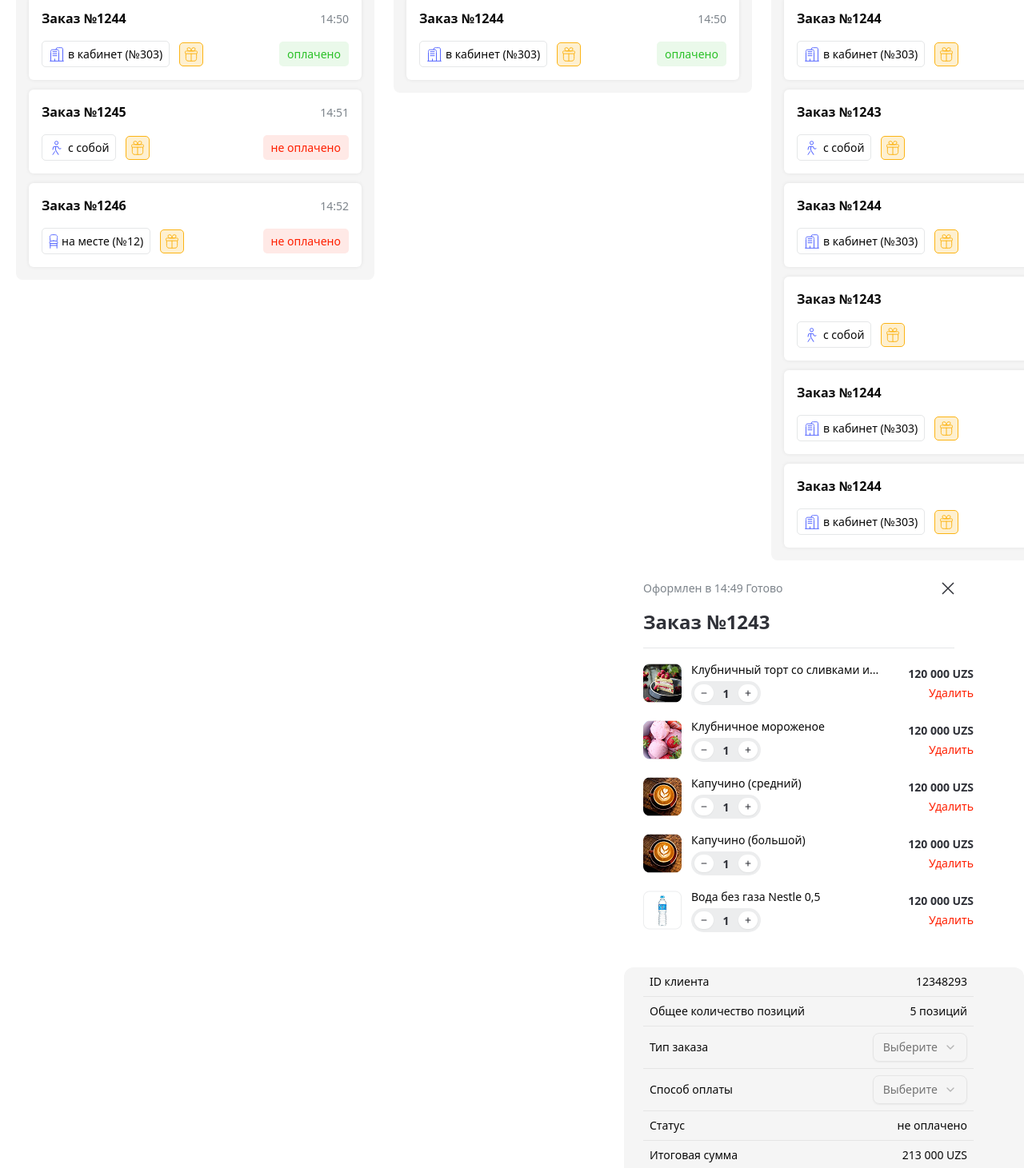
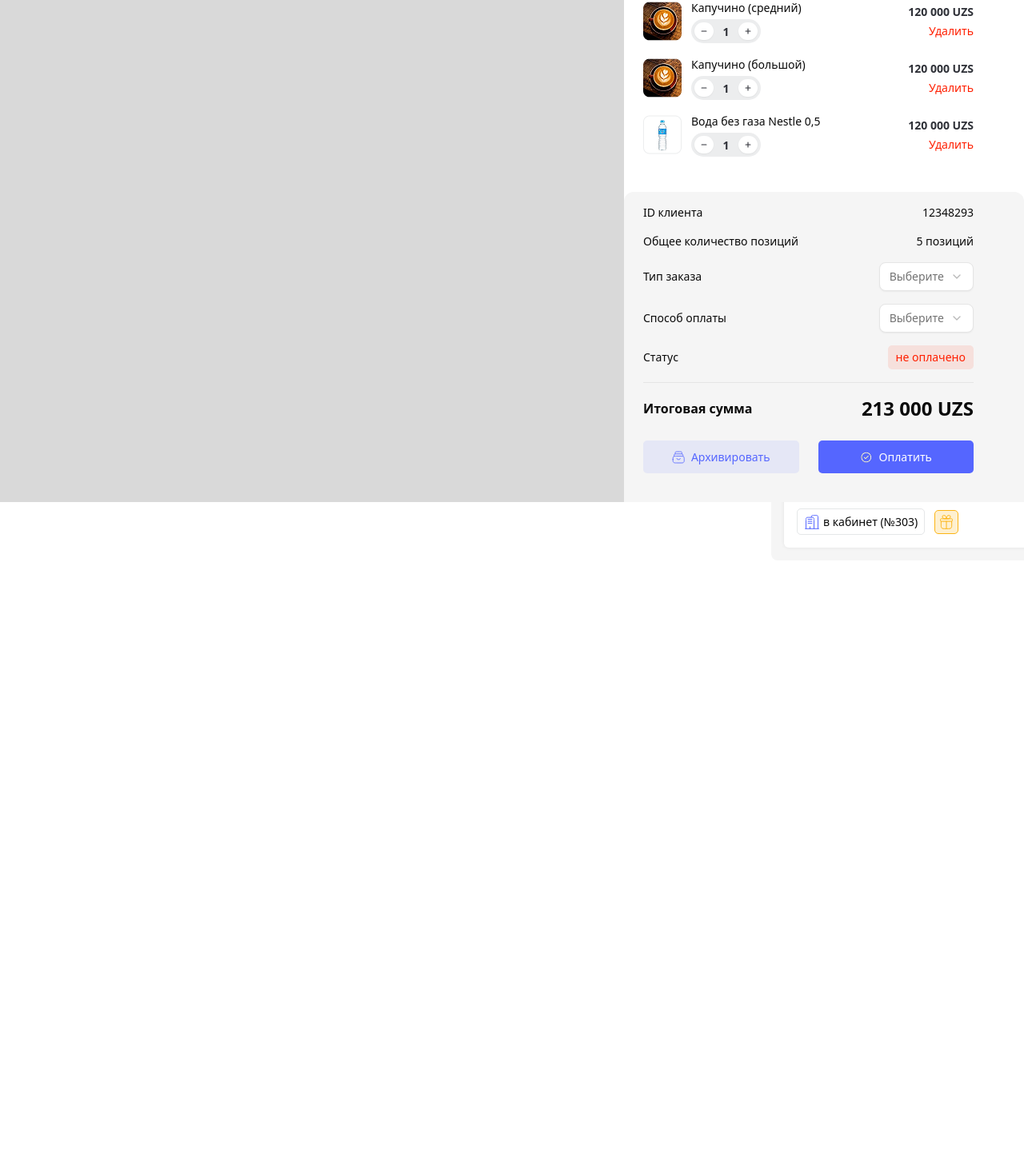
Before and after one commit to soliha10/u-cafe, a React (Vite) app: page /all-order in a window 1280 px wide. Shown: the part 371-1832 px from the top of the page at 80% size. After the commit the page ends 1072 px from the top, so only its background shows below. Built offline with nearby package versions, Linux system fonts and the light colour scheme.

Commit message:
Add modal

```diff
--- a/src/assets/icons/check.tsx
+++ b/src/assets/icons/check.tsx
@@ -2,8 +2,8 @@ const Check = () => {
 	return (
 		<svg
 			xmlns='http://www.w3.org/2000/svg'
-			width='21'
-			height='20'
+			width='30'
+			height='30'
 			viewBox='0 0 21 20'
 			fill='none'
 		>
--- a/src/components/all-order/all-order-body/all-order-body.tsx
+++ b/src/components/all-order/all-order-body/all-order-body.tsx
@@ -5,11 +5,12 @@ import { Label } from '../../ui/label';
 import NewOrders from './new-orders';
 import InProcessOrders from './in-process-orders';
 import Delivered from './delivered';
+import ChooseItem from '../choose-item/choose-item';
 
 export default function AllOrderBody() {
 	return (
 		<main>
-			<section className='border-b border-[#7d858b33]'>
+			<section className='border-b border-[#7d858b33] relative '>
 				<div className='w-full max-w-[1432px] px-5 mx-auto '>
 					<div className='flex items-center justify-between py-[15px] '>
 						<h1 className='text-2xl font-semibold text-[#2F3138]  '>
@@ -34,7 +35,7 @@ export default function AllOrderBody() {
 								<Label htmlFor='terms' className='text-[#2F3138] me-6'>
 									не оплаченные
 								</Label>
-								<Button variant={'checkbox'} size={'checkbox'}>
+								<Button variant={'checkbox'} size={'create'}>
 									<AddIcon />
 									Создать заказ
 								</Button>
@@ -42,17 +43,20 @@ export default function AllOrderBody() {
 						</div>
 					</div>
 				</div>
+				<ChooseItem/>
+
 			</section>
 
-			<section>
+			<section >
 				<div className='w-full max-w-[1432px] px-5 mx-auto '>
-					<div className='flex items-start gap-6'>
+					<div className='flex items-start gap-6 '>
 					<NewOrders/>
 					<InProcessOrders/>
 					<Delivered/>
 					</div>
 				</div>
 			</section>
+
 		</main>
 	);
 }
--- a/src/components/all-order/choose-item/choose-item.tsx
+++ b/src/components/all-order/choose-item/choose-item.tsx
@@ -52,7 +52,9 @@ export default function ChooseItem() {
 	];
 
 	return (
-		<div className='w-[500px] ms-auto'>
+    <div className='bg-[#D9D9D9] z-10 absolute right-0 top-0  w-screen'>
+
+		<div className='w-[500px] ms-auto  bg-white'>
 			<div className='pt-6 ps-6 w-[413px]  '>
 				<div className='flex items-center justify-between text-[#7D848B] text-[14px] mb-4  '>
 					<div>
@@ -65,7 +67,9 @@ export default function ChooseItem() {
 					<CloseX />
 				</div>
 
-				<h2 className='text-[#2F3138] text-2xl font-semibold  mb-4 '>Заказ №1243</h2>
+				<h2 className='text-[#2F3138] text-2xl font-semibold  mb-4 '>
+					Заказ №1243
+				</h2>
 
 				<ul className='border-t border-[#7d858b33] pt-4 flex flex-col gap-4 pb-11'>
 					{issueItems.map(({ pic, name, price }) => (
@@ -74,39 +78,42 @@ export default function ChooseItem() {
 				</ul>
 			</div>
 
-			<div className='bg-[#F5F5F5] rounded-t-[12px] ps-6   '>
+			<div className='bg-[#F5F5F5] rounded-t-[12px] ps-6 pt-4 pb-9 '>
 				<Table className='w-[413px]'>
-					<TableBody className='w-full'>
+					<TableBody className='w-full flex flex-col gap-4 pb-4 text-[14px] '>
 						<TableRow className='flex items-center justify-between w-[413px] '>
-							<TableCell >ID клиента</TableCell>
+							<TableCell>ID клиента</TableCell>
 							<TableCell>12348293</TableCell>
 						</TableRow>
+
 						<TableRow className='flex items-center justify-between w-[413px] '>
 							<TableCell>Общее количество позиций</TableCell>
 							<TableCell>5 позиций</TableCell>
 						</TableRow>
+
 						<TableRow className='flex items-center justify-between w-[413px] '>
 							<TableCell>Тип заказа</TableCell>
 							<TableCell>
 								<Select>
-									<SelectTrigger>
+									<SelectTrigger className='bg-white'>
 										<SelectValue placeholder='Выберите' />
 									</SelectTrigger>
 									<SelectContent>
-										<SelectGroup>
-											<SelectItem value='с собой'>с собой</SelectItem>
-											<SelectItem value='на месте'>на месте</SelectItem>
-											<SelectItem value='доставка'>доставка</SelectItem>
+										<SelectGroup >
+											<SelectItem className='hover:text-[#56F]' value='с собой' >с собой</SelectItem>
+											<SelectItem className='hover:text-[#56F]' value='на месте'>на месте</SelectItem>
+											<SelectItem className='hover:text-[#56F]' value='доставка'>доставка</SelectItem>
 										</SelectGroup>
 									</SelectContent>
 								</Select>
 							</TableCell>
 						</TableRow>
+
 						<TableRow className='flex items-center justify-between w-[413px] '>
 							<TableCell>Способ оплаты</TableCell>
 							<TableCell>
 								<Select>
-									<SelectTrigger>
+									<SelectTrigger className='bg-white'>
 										<SelectValue placeholder='Выберите' />
 									</SelectTrigger>
 									<SelectContent>
@@ -121,20 +128,35 @@ export default function ChooseItem() {
 
 						<TableRow className='flex items-center justify-between w-[413px] '>
 							<TableCell>Статус</TableCell>
-							<TableCell>не оплачено</TableCell>
+							<TableCell className='bg-[#F6E0DC] text-[#FF1F00] text-[14px] px-[10px] py-[5px] rounded-[5px] '>
+								не оплачено
+							</TableCell>
 						</TableRow>
 					</TableBody>
+
 					<TableFooter>
-          <TableRow className='flex items-center justify-between w-[413px] '>
-          <TableCell>Итоговая сумма</TableCell>
-							<TableCell className='text-right'>213 000 UZS</TableCell>
+						<TableRow className='flex items-center justify-between w-[413px] pt-4 mb-6 '>
+							<TableCell className='text-base font-semibold '>
+								Итоговая сумма
+							</TableCell>
+							<TableCell className='text-right text-2xl font-bold '>
+								213 000 UZS
+							</TableCell>
 						</TableRow>
 					</TableFooter>
 				</Table>
 
-				<Button> <Archive/> Архивировать</Button>
-				<Button> <Check/> Оплатить</Button>
+				<div className='flex items-center justify-between w-[413px] '>
+					<Button variant={'archive'} size={'checkbox'}>
+						<Archive />
+						Архивировать
+					</Button>
+					<Button variant={'checkbox'} size={'checkbox'}>
+						<Check /> Оплатить
+					</Button>
+				</div>
 			</div>
 		</div>
+    </div>
 	);
 }
--- a/src/components/all-order/index.tsx
+++ b/src/components/all-order/index.tsx
@@ -1,5 +1,4 @@
 import AllOrderBody from './all-order-body/all-order-body';
-import ChooseItem from './choose-item/choose-item';
 import Header from './header';
 
 export default function AllOrder() {
@@ -7,7 +6,6 @@ export default function AllOrder() {
 		<>
 			<Header />
 			<AllOrderBody />
-			<ChooseItem/>
 		</>
 	);
 }
--- a/src/components/ui/button-variants.ts
+++ b/src/components/ui/button-variants.ts
@@ -15,14 +15,15 @@ export const buttonVariants = cva(
         ghost: 'hover:bg-accent hover:text-accent-foreground dark:hover:bg-accent/50',
         link: 'text-primary underline-offset-4 hover:underline',
         checkbox: 'bg-[#56F] rounded-[5px] cursor-pointer text-white ',
-        archive: 'bg-[#5566ff19] rounded-[5px] cursor-pointer ',
+        archive: 'bg-[#5566ff19] rounded-[5px] cursor-pointer text-[#5566FF] ',
       },
       size: {
         default: 'h-9 px-4 py-2 has-[>svg]:px-3',
         sm: 'h-8 rounded-md gap-1.5 px-3 has-[>svg]:px-2.5',
         lg: 'h-10 rounded-md px-6 has-[>svg]:px-4',
         icon: 'size-9',
-        checkbox: 'w-[148px] py-[10px] px-4 text-center ',
+        checkbox: 'w-[194.5px] py-[10px] px-4 text-center text-[14px] font-medium ',
+        create: 'w-[148px] py-[10px] px-4 text-center ',
       },
     },
     defaultVariants: {
--- a/src/components/ui/select.tsx
+++ b/src/components/ui/select.tsx
@@ -110,7 +110,7 @@ function SelectItem({
       )}
       {...props}
     >
-      <span className="absolute right-2 flex size-3.5 items-center justify-center">
+      <span className="absolute right-2 flex size-3.5 hover:text-[#56F] items-center justify-center">
         <SelectPrimitive.ItemIndicator>
           <CheckIcon className="size-4" />
         </SelectPrimitive.ItemIndicator>
--- a/src/components/ui/table.tsx
+++ b/src/components/ui/table.tsx
@@ -55,7 +55,7 @@ function TableRow({ className, ...props }: React.ComponentProps<"tr">) {
     <tr
       data-slot="table-row"
       className={cn(
-        "hover:bg-muted/50 data-[state=selected]:bg-muted border-b transition-colors",
+        "hover:bg-muted/50 data-[state=selected]:bg-muted  transition-colors",
         className
       )}
       {...props}
@@ -81,7 +81,7 @@ function TableCell({ className, ...props }: React.ComponentProps<"td">) {
     <td
       data-slot="table-cell"
       className={cn(
-        "p-2 align-middle whitespace-nowrap [&:has([role=checkbox])]:pr-0 [&>[role=checkbox]]:translate-y-[2px]",
+        " align-middle whitespace-nowrap [&:has([role=checkbox])]:pr-0 [&>[role=checkbox]]:translate-y-[2px]",
         className
       )}
       {...props}
```
